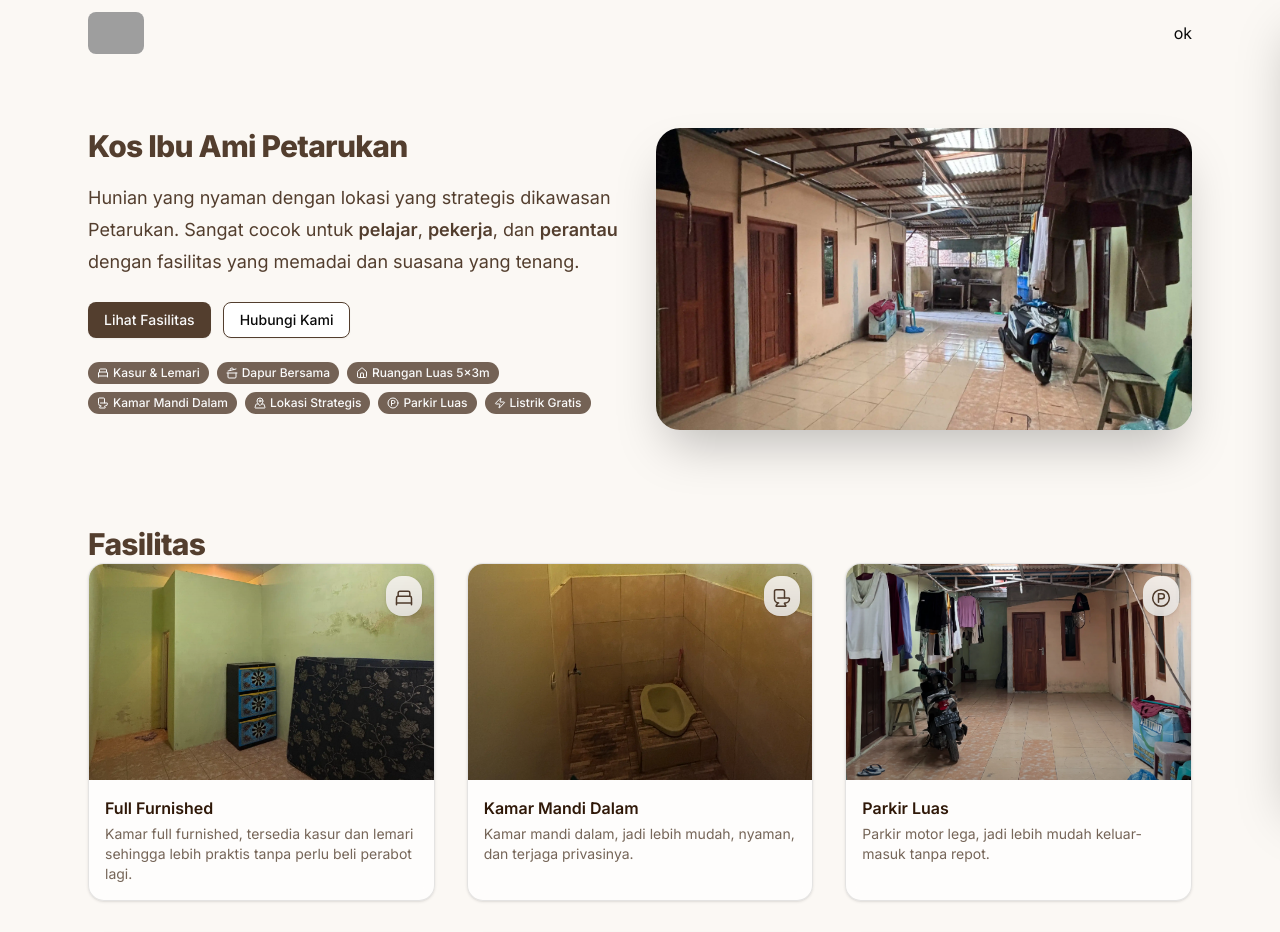
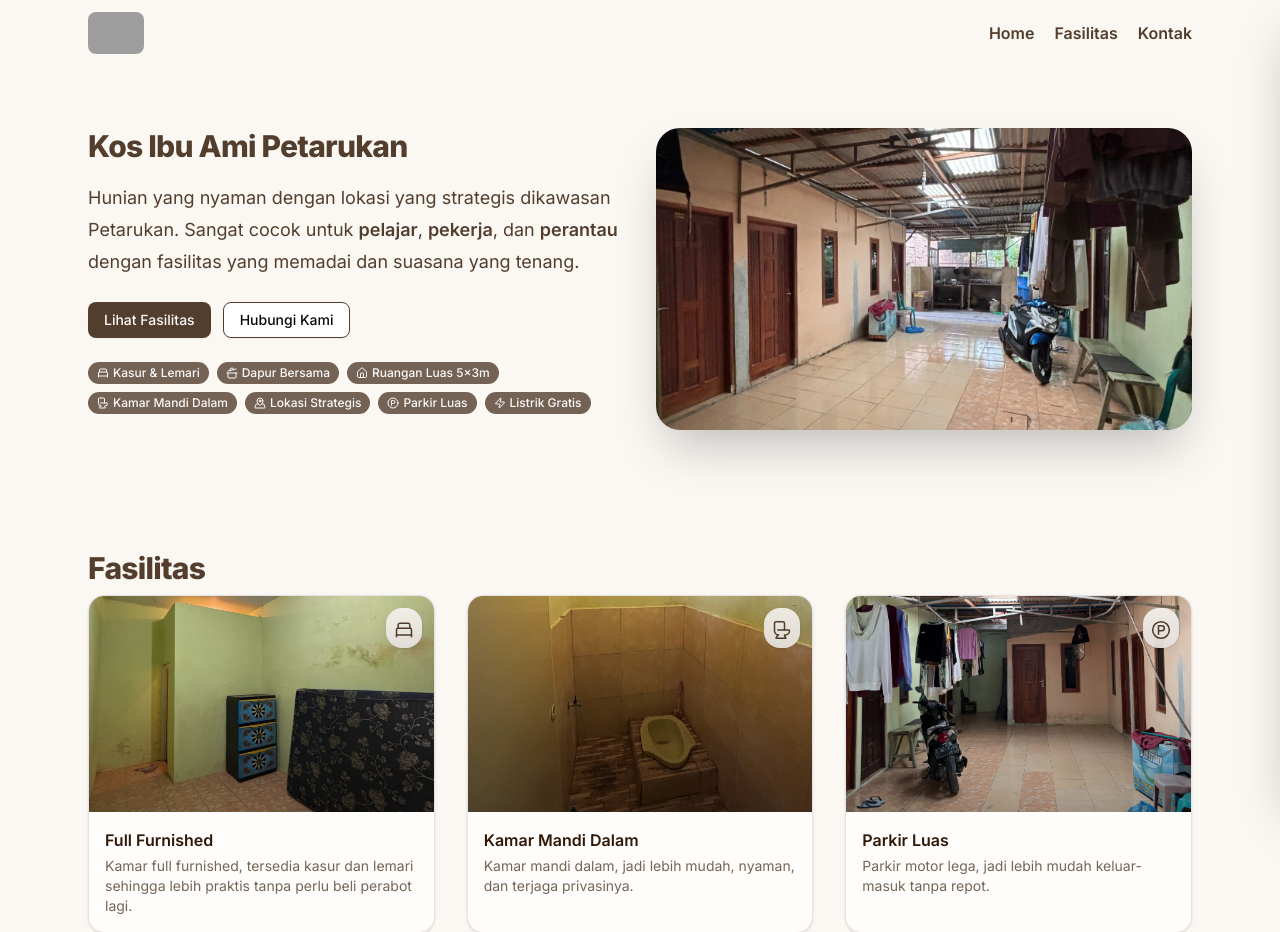
Before and after one commit to mazc0de/kos-ibu-ami, a Next.js app: page / in a window 1280 px wide. Shown: the top 932 px of the page. Built offline with nearby package versions, Linux system fonts and the light colour scheme; grey boxes are pictures that could not be loaded.

Commit message:
feat: implement smooth scrolling and update navigation links

```diff
--- a/app/globals.css
+++ b/app/globals.css
@@ -131,3 +131,7 @@
   backdrop-filter: blur(10px);
   transition: background 0.3s ease-in-out;
 }
+
+html {
+  scroll-behavior: smooth;
+}
--- a/app/page.tsx
+++ b/app/page.tsx
@@ -46,10 +46,10 @@ const Home = () => {
                 </p>
                 <div className='mt-6 flex gap-3'>
                   <Button asChild>
-                    <Link href='/#'>Lihat Fasilitas</Link>
+                    <Link href='/#fasilitas'>Lihat Fasilitas</Link>
                   </Button>
                   <Button variant='outline'>
-                    <Link href='/#'>Hubungi Kami</Link>
+                    <Link href='/#kontak'>Hubungi Kami</Link>
                   </Button>
                 </div>
                 <div className='mt-6 flex flex-wrap gap-2'>
@@ -66,8 +66,8 @@ const Home = () => {
               </div>
             </div>
           </section>
-          <section id='fasilitas' className='relative isolate py-14'>
-            <h2 className='text-wood text-3xl leading-tight font-extrabold tracking-tight'>
+          <section id='fasilitas' className='relative isolate py-20'>
+            <h2 className='text-wood mb-2 text-3xl leading-tight font-extrabold tracking-tight'>
               Fasilitas
             </h2>
             <div className='grid grid-cols-1 gap-8 md:grid-cols-3'>
@@ -79,7 +79,7 @@ const Home = () => {
         </div>
         <div className='bg-white'>
           <div className='mx-auto max-w-6xl px-6'>
-            <section id='kontak' className='relative isolate py-14'>
+            <section id='kontak' className='relative isolate py-20'>
               <div className='grid grid-cols-1 gap-8 md:grid-cols-2'>
                 <div>
                   <h2 className='text-wood text-3xl leading-tight font-extrabold tracking-tight'>
@@ -108,16 +108,21 @@ const Home = () => {
                   </ul>
                   <div className='mt-6 flex gap-3'>
                     <Button asChild>
-                      <Link href='/#'>Chat via WhatsApp</Link>
+                      <Link
+                        href='https://api.whatsapp.com/send/?phone=6281548344614&text=Halo%2C+saya+ingin+menanyakan+informasi+mengenai+Kos+Ibu+Ami+Petarukan.+Apakah+masih+tersedia+kamar+kos+saat+ini%3F&type=phone_number&app_absent=0'
+                        target='_blank'
+                      >
+                        Chat via WhatsApp
+                      </Link>
                     </Button>
                     <Button variant='outline'>
-                      <Link href='/#'>Kembali Ke Atas</Link>
+                      <Link href='/#home'>Kembali Ke Atas</Link>
                     </Button>
                   </div>
                 </div>
                 <iframe
                   src='https://www.google.com/maps/embed?pb=!1m18!1m12!1m3!1d3960.943450126874!2d109.45041717499628!3d-6.897367393101819!2m3!1f0!2f0!3f0!3m2!1i1024!2i768!4f13.1!3m3!1m2!1s0x2e6fdb69bc6e4a31%3A0xa511e87e83c5fd42!2sKos%20Ibu%20Ami%20Petarukan!5e0!3m2!1sid!2sid!4v1757570445123!5m2!1sid!2sid'
-                  className='h-[300px] w-full rounded-2xl md:h-[450px]'
+                  className='h-[300px] w-full rounded-2xl md:h-[380px]'
                   style={{ border: 0 }}
                   allowFullScreen={true}
                   loading='lazy'
--- a/components/Navbar/index.tsx
+++ b/components/Navbar/index.tsx
@@ -1,6 +1,10 @@
 'use client'
+import Link from 'next/link'
 import Image from 'next/image'
 import { useEffect, useState } from 'react'
+
+import { TNavMenu } from '@/types'
+import { NAV_MENU } from '@/constant/navMenu'
 
 const Navbar = () => {
   const [isScrolled, setIsScrolled] = useState<boolean>(false)
@@ -30,7 +34,19 @@ const Navbar = () => {
         />
 
         <div>
-          <div className='hidden lg:block'>ok</div>
+          <div className='hidden lg:block'>
+            <div className='flex gap-5'>
+              {NAV_MENU?.map((item: TNavMenu, index: number) => {
+                return (
+                  <Link href={item.href} key={index}>
+                    <p className='text-wood hover:text-wood/80 font-semibold transition-all duration-150'>
+                      {item.label}
+                    </p>
+                  </Link>
+                )
+              })}
+            </div>
+          </div>
           <button
             className={`group fixed right-6 z-[150] transition-all duration-300 ease-in-out lg:hidden ${isScrolled ? 'top-3' : 'top-3'}`}
             onClick={() => setIsOpen(!isOpen)}
@@ -80,7 +96,22 @@ const Navbar = () => {
           isOpen ? 'translate-x-0' : 'translate-x-full'
         }`}
       >
-        <div className='flex h-full flex-col items-center justify-center p-4'></div>
+        <div className='flex h-full flex-col items-center justify-center gap-3 p-4'>
+          {NAV_MENU?.map((item: TNavMenu, index: number) => {
+            return (
+              <Link
+                href={item.href}
+                key={index}
+                className='w-full'
+                onClick={() => setIsOpen(false)}
+              >
+                <div className='border-wood flex w-full items-center justify-center border py-3'>
+                  <p className='text-wood font-semibold'>{item.label}</p>
+                </div>
+              </Link>
+            )
+          })}
+        </div>
       </div>
       {isOpen && (
         <div
--- /dev/null
+++ b/constant/navMenu.ts
@@ -0,0 +1,16 @@
+import { TNavMenu } from '@/types'
+
+export const NAV_MENU: TNavMenu[] = [
+  {
+    label: 'Home',
+    href: '#home'
+  },
+  {
+    label: 'Fasilitas',
+    href: '#fasilitas'
+  },
+  {
+    label: 'Kontak',
+    href: '#kontak'
+  }
+]
--- a/types/index.ts
+++ b/types/index.ts
@@ -10,3 +10,8 @@ export type TContact = {
   href?: string
   icon: LucideIcon
 }
+
+export type TNavMenu = {
+  label: string
+  href: string
+}
```
